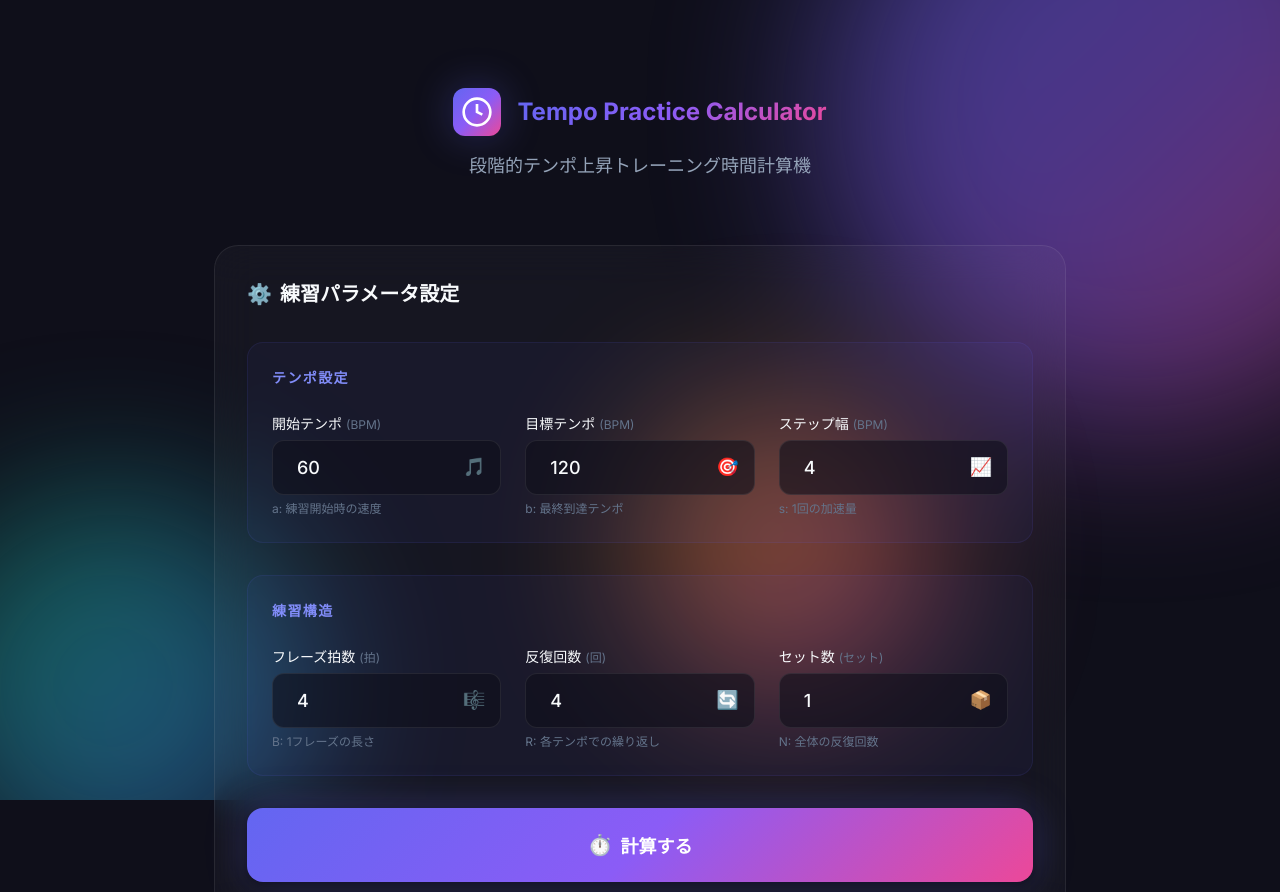
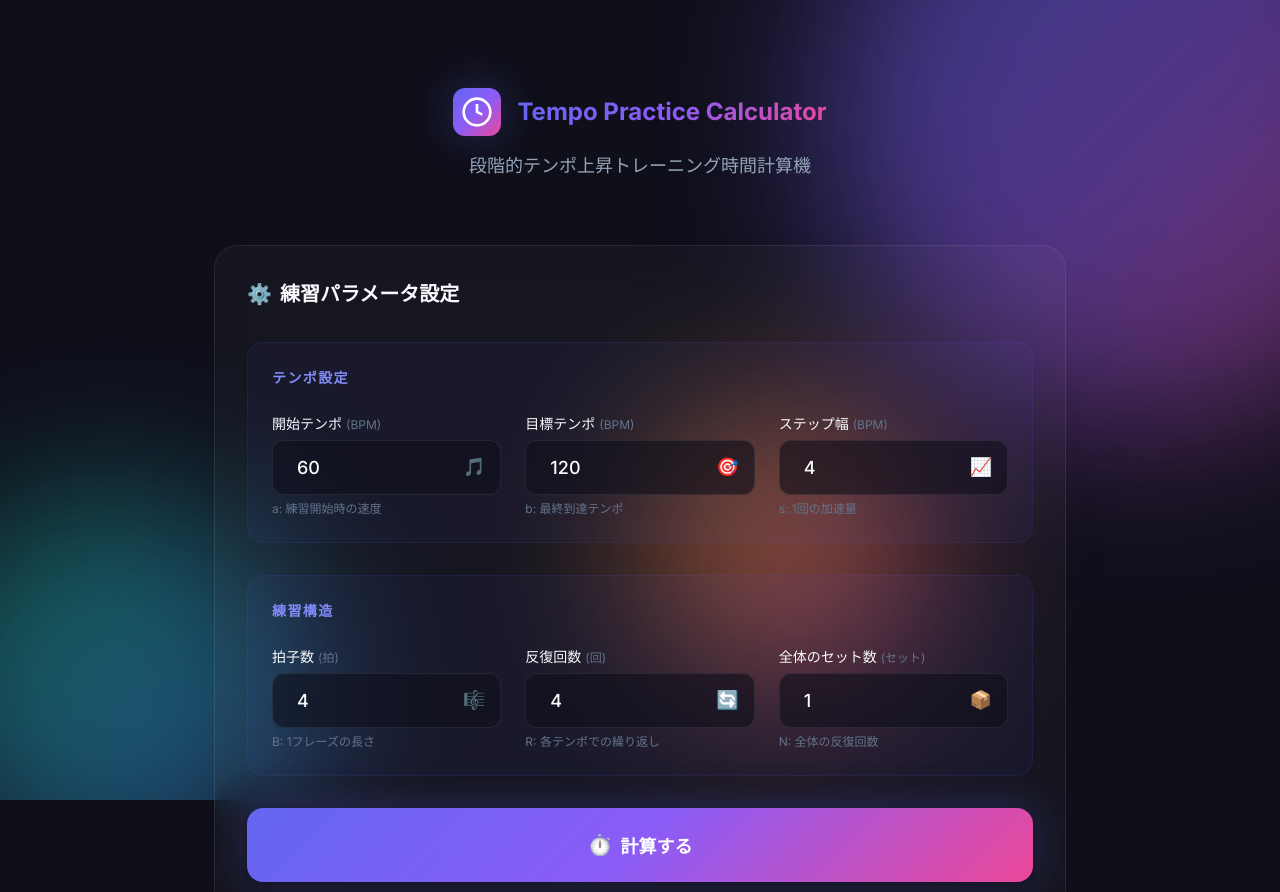
Before and after one commit to GAKU27/tempo-practice-calculator, a plain HTML site: page index.html in a window 1280 px wide. Shown: the top 892 px of the page. Drawn offline with Linux system fonts and the light colour scheme.

Commit message:
Update index.html

```diff
--- a/index.html
+++ b/index.html
@@ -93,7 +93,7 @@
                         <div class="form-row">
                             <div class="form-group">
                                 <label for="beatsPerPhrase">
-                                    フレーズ拍数
+                                    拍子数
                                     <span class="unit">(拍)</span>
                                 </label>
                                 <div class="input-wrapper">
@@ -119,7 +119,7 @@
 
                             <div class="form-group">
                                 <label for="sets">
-                                    セット数
+                                    全体のセット数
                                     <span class="unit">(セット)</span>
                                 </label>
                                 <div class="input-wrapper">
```
